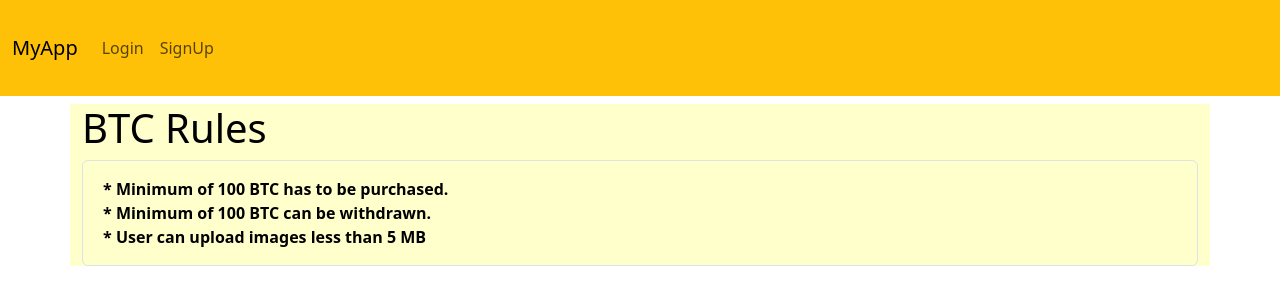
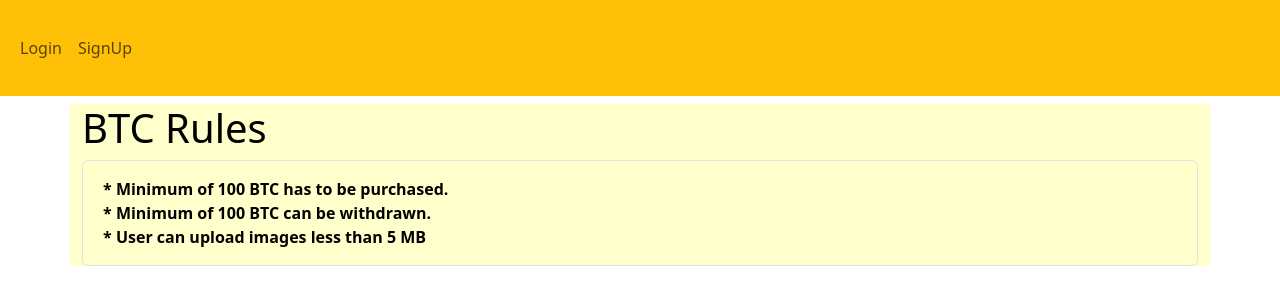
Before and after one commit to dubai-092301/exchange-frontend, a React (Create React App) app in the folder bid-app/: page /rules in a window 1280 px wide. Shown: the top 304 px of the page. Built offline with nearby package versions, Linux system fonts and the light colour scheme.

Commit message:
minor fixes

```diff
--- a/bid-app/public/index.html
+++ b/bid-app/public/index.html
@@ -13,7 +13,7 @@
     <link rel="manifest" href="%PUBLIC_URL%/manifest.json" />
     <link href="https://cdn.jsdelivr.net/npm/bootstrap@5.3.3/dist/css/bootstrap.min.css" rel="stylesheet" integrity="sha384-QWTKZyjpPEjISv5WaRU9OFeRpok6YctnYmDr5pNlyT2bRjXh0JMhjY6hW+ALEwIH" crossorigin="anonymous">
     <link href="https://cdnjs.cloudflare.com/ajax/libs/font-awesome/5.15.4/css/all.min.css" rel="stylesheet">
-    <title>Exchange</title>
+    <title>Usdt</title>
   </head>
   <body>
     <noscript>You need to enable JavaScript to run this app.</noscript>
--- a/bid-app/src/components/Navbar.js
+++ b/bid-app/src/components/Navbar.js
@@ -28,7 +28,7 @@ export default function Navbar() {
     <>
       <nav className="navbar navbar-expand-lg bg-warning text-dark">
         <div className="container-fluid" style={{ minHeight: '80px' }}>
-          <Link className="navbar-brand" to="/">MyApp</Link>
+          {/* <Link className="navbar-brand" to="/">MyApp</Link> */}
           <button className="navbar-toggler" type="button" onClick={toggleSidebar} aria-label="Toggle navigation">
             <span className="navbar-toggler-icon"></span>
           </button>
```
